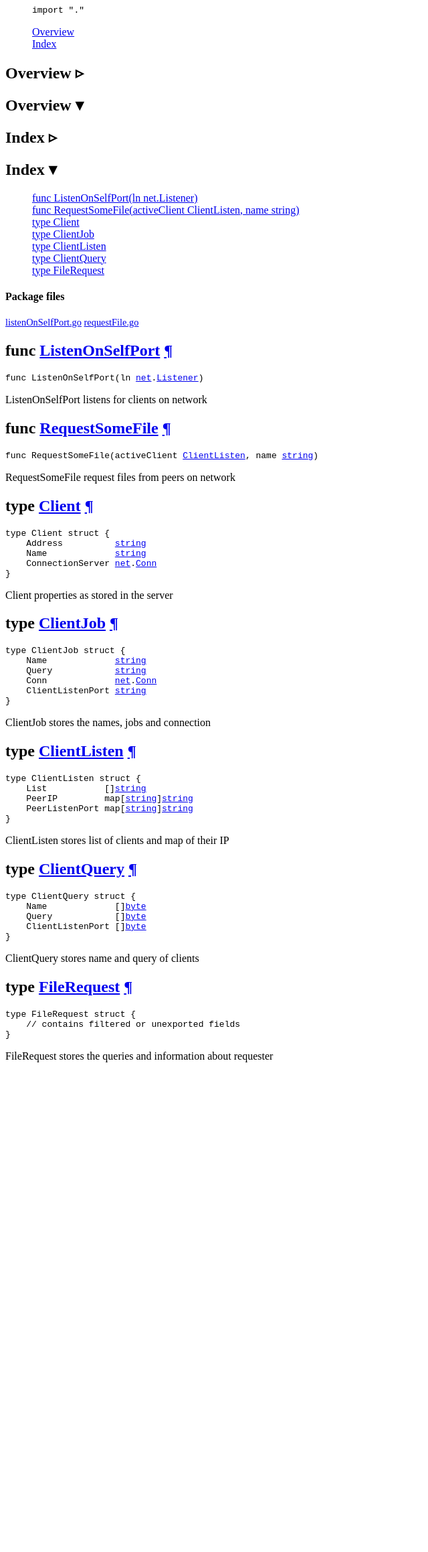
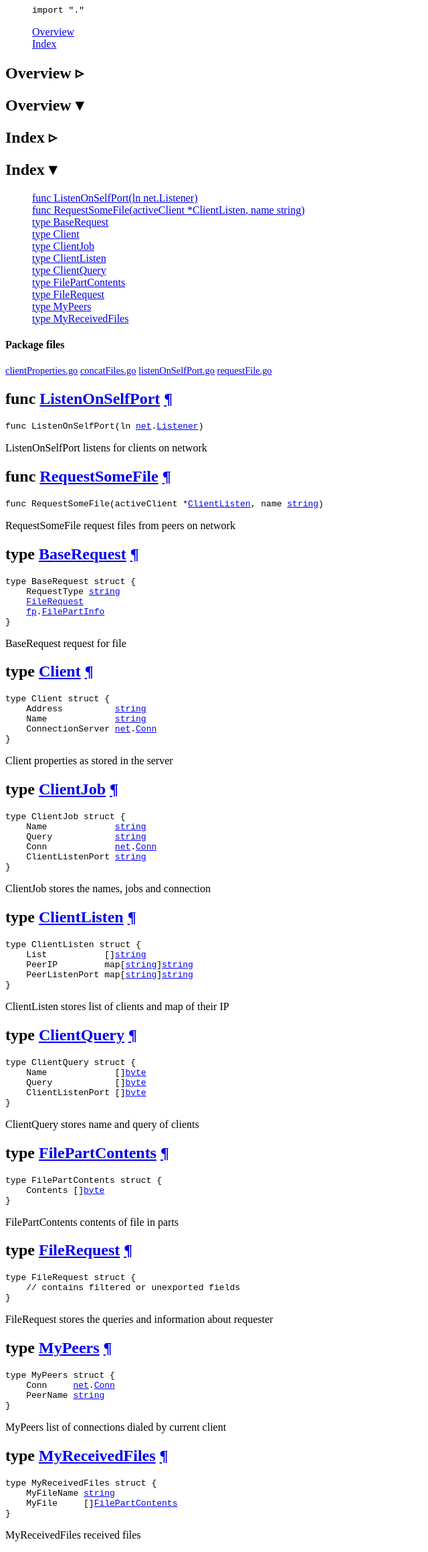
Before and after one commit to surgan12/SecShare, a plain HTML site: page docs/clientproperties/index.html in a window 1280 px wide. Shown: the whole page at 67% size, without its empty margins (0-640 px from the left). Before the commit the page ends 1602 px from the top, so only its background shows below. Drawn offline with Linux system fonts and the light colour scheme.

Commit message:
docs folder added for encryption

```diff
--- a/docs/clientproperties/index.html
+++ b/docs/clientproperties/index.html
@@ -57,7 +57,12 @@
 				<dd><a href="#ListenOnSelfPort">func ListenOnSelfPort(ln net.Listener)</a></dd>
 
 
-				<dd><a href="#RequestSomeFile">func RequestSomeFile(activeClient ClientListen, name string)</a></dd>
+				<dd><a href="#RequestSomeFile">func RequestSomeFile(activeClient *ClientListen, name string)</a></dd>
+
+
+
+				<dd><a href="#BaseRequest">type BaseRequest</a></dd>
+
 
 
 
@@ -81,7 +86,22 @@
 
 
 
+				<dd><a href="#FilePartContents">type FilePartContents</a></dd>
+
+
+
+
 				<dd><a href="#FileRequest">type FileRequest</a></dd>
+
+
+
+
+				<dd><a href="#MyPeers">type MyPeers</a></dd>
+
+
+
+
+				<dd><a href="#MyReceivedFiles">type MyReceivedFiles</a></dd>
 
 
 
@@ -95,6 +115,10 @@
 			<h4>Package files</h4>
 			<p>
 			<span style="font-size:90%">
+
+				<a href="/src/clientProperties.go">clientProperties.go</a>
+
+				<a href="/src/concatFiles.go">concatFiles.go</a>
 
 				<a href="/src/listenOnSelfPort.go">listenOnSelfPort.go</a>
 
@@ -148,7 +172,7 @@
 
 
 
-			<h2 id="ListenOnSelfPort">func <a href="/src/clientproperties/listenOnSelfPort.go?s=692:730#L28">ListenOnSelfPort</a>
+			<h2 id="ListenOnSelfPort">func <a href="/src/clientproperties/listenOnSelfPort.go?s=103:141#L1">ListenOnSelfPort</a>
 				<a class="permalink" href="#ListenOnSelfPort">&#xb6;</a>
 			</h2>
 			<pre>func ListenOnSelfPort(ln <a href="/pkg/net/">net</a>.<a href="/pkg/net/#Listener">Listener</a>)</pre>
@@ -162,10 +186,10 @@ ListenOnSelfPort listens for clients on network
 
 
 
-			<h2 id="RequestSomeFile">func <a href="/src/clientproperties/requestFile.go?s=334:394#L9">RequestSomeFile</a>
+			<h2 id="RequestSomeFile">func <a href="/src/clientproperties/requestFile.go?s=434:495#L9">RequestSomeFile</a>
 				<a class="permalink" href="#RequestSomeFile">&#xb6;</a>
 			</h2>
-			<pre>func RequestSomeFile(activeClient <a href="#ClientListen">ClientListen</a>, name <a href="/pkg/builtin/#string">string</a>)</pre>
+			<pre>func RequestSomeFile(activeClient *<a href="#ClientListen">ClientListen</a>, name <a href="/pkg/builtin/#string">string</a>)</pre>
 			<p>
 RequestSomeFile request files from peers on network
 </p>
@@ -177,7 +201,34 @@ RequestSomeFile request files from peers on network
 
 
 
-			<h2 id="Client">type <a href="/src/clientproperties/listenOnSelfPort.go?s=97:196#L1">Client</a>
+			<h2 id="BaseRequest">type <a href="/src/clientproperties/clientProperties.go?s=1245:1322#L49">BaseRequest</a>
+				<a class="permalink" href="#BaseRequest">&#xb6;</a>
+			</h2>
+			<pre>type BaseRequest struct {
+    RequestType <a href="/pkg/builtin/#string">string</a>
+    <a href="#FileRequest">FileRequest</a>
+    <a href="/pkg/github.com/IITH-SBJoshi/concurrency-decentralized-network/fileproperties/">fp</a>.<a href="/pkg/github.com/IITH-SBJoshi/concurrency-decentralized-network/fileproperties/#FilePartInfo">FilePartInfo</a>
+}</pre>
+			<p>
+BaseRequest request for file
+</p>
+
+
+
+
+
+
+
+
+
+
+
+
+
+
+
+
+			<h2 id="Client">type <a href="/src/clientproperties/clientProperties.go?s=273:372#L5">Client</a>
 				<a class="permalink" href="#Client">&#xb6;</a>
 			</h2>
 			<pre>type Client struct {
@@ -204,7 +255,7 @@ Client properties as stored in the server
 
 
 
-			<h2 id="ClientJob">type <a href="/src/clientproperties/listenOnSelfPort.go?s=545:639#L20">ClientJob</a>
+			<h2 id="ClientJob">type <a href="/src/clientproperties/clientProperties.go?s=759:886#L26">ClientJob</a>
 				<a class="permalink" href="#ClientJob">&#xb6;</a>
 			</h2>
 			<pre>type ClientJob struct {
@@ -232,7 +283,7 @@ ClientJob stores the names, jobs and connection
 
 
 
-			<h2 id="ClientListen">type <a href="/src/clientproperties/listenOnSelfPort.go?s=257:362#L6">ClientListen</a>
+			<h2 id="ClientListen">type <a href="/src/clientproperties/clientProperties.go?s=433:554#L12">ClientListen</a>
 				<a class="permalink" href="#ClientListen">&#xb6;</a>
 			</h2>
 			<pre>type ClientListen struct {
@@ -259,7 +310,7 @@ ClientListen stores list of clients and map of their IP
 
 
 
-			<h2 id="ClientQuery">type <a href="/src/clientproperties/listenOnSelfPort.go?s=412:492#L13">ClientQuery</a>
+			<h2 id="ClientQuery">type <a href="/src/clientproperties/clientProperties.go?s=604:706#L19">ClientQuery</a>
 				<a class="permalink" href="#ClientQuery">&#xb6;</a>
 			</h2>
 			<pre>type ClientQuery struct {
@@ -286,7 +337,32 @@ ClientQuery stores name and query of clients
 
 
 
-			<h2 id="FileRequest">type <a href="/src/clientproperties/requestFile.go?s=162:277#L1">FileRequest</a>
+			<h2 id="FilePartContents">type <a href="/src/clientproperties/clientProperties.go?s=1164:1213#L45">FilePartContents</a>
+				<a class="permalink" href="#FilePartContents">&#xb6;</a>
+			</h2>
+			<pre>type FilePartContents struct {
+    Contents []<a href="/pkg/builtin/#byte">byte</a>
+}</pre>
+			<p>
+FilePartContents contents of file in parts
+</p>
+
+
+
+
+
+
+
+
+
+
+
+
+
+
+
+
+			<h2 id="FileRequest">type <a href="/src/clientproperties/clientProperties.go?s=1390:1505#L56">FileRequest</a>
 				<a class="permalink" href="#FileRequest">&#xb6;</a>
 			</h2>
 			<pre>type FileRequest struct {
@@ -295,3 +371,55 @@ ClientQuery stores name and query of clients
 			<p>
 FileRequest stores the queries and information about requester
 </p>
+
+
+
+
+
+
+
+
+
+
+
+
+
+
+
+
+			<h2 id="MyPeers">type <a href="/src/clientproperties/clientProperties.go?s=943:1002#L34">MyPeers</a>
+				<a class="permalink" href="#MyPeers">&#xb6;</a>
+			</h2>
+			<pre>type MyPeers struct {
+    Conn     <a href="/pkg/net/">net</a>.<a href="/pkg/net/#Conn">Conn</a>
+    PeerName <a href="/pkg/builtin/#string">string</a>
+}</pre>
+			<p>
+MyPeers list of connections dialed by current client
+</p>
+
+
+
+
+
+
+
+
+
+
+
+
+
+
+
+
+			<h2 id="MyReceivedFiles">type <a href="/src/clientproperties/clientProperties.go?s=1036:1117#L39">MyReceivedFiles</a>
+				<a class="permalink" href="#MyReceivedFiles">&#xb6;</a>
+			</h2>
+			<pre>type MyReceivedFiles struct {
+    MyFileName <a href="/pkg/builtin/#string">string</a>
+    MyFile     []<a href="#FilePartContents">FilePartContents</a>
+}</pre>
+			<p>
+MyReceivedFiles received files
+</p>
```
Also changed, not shown: docs/encryptionproperties/index.html (renamed from docs/serverproperties/index.html, +45 -11 lines).
